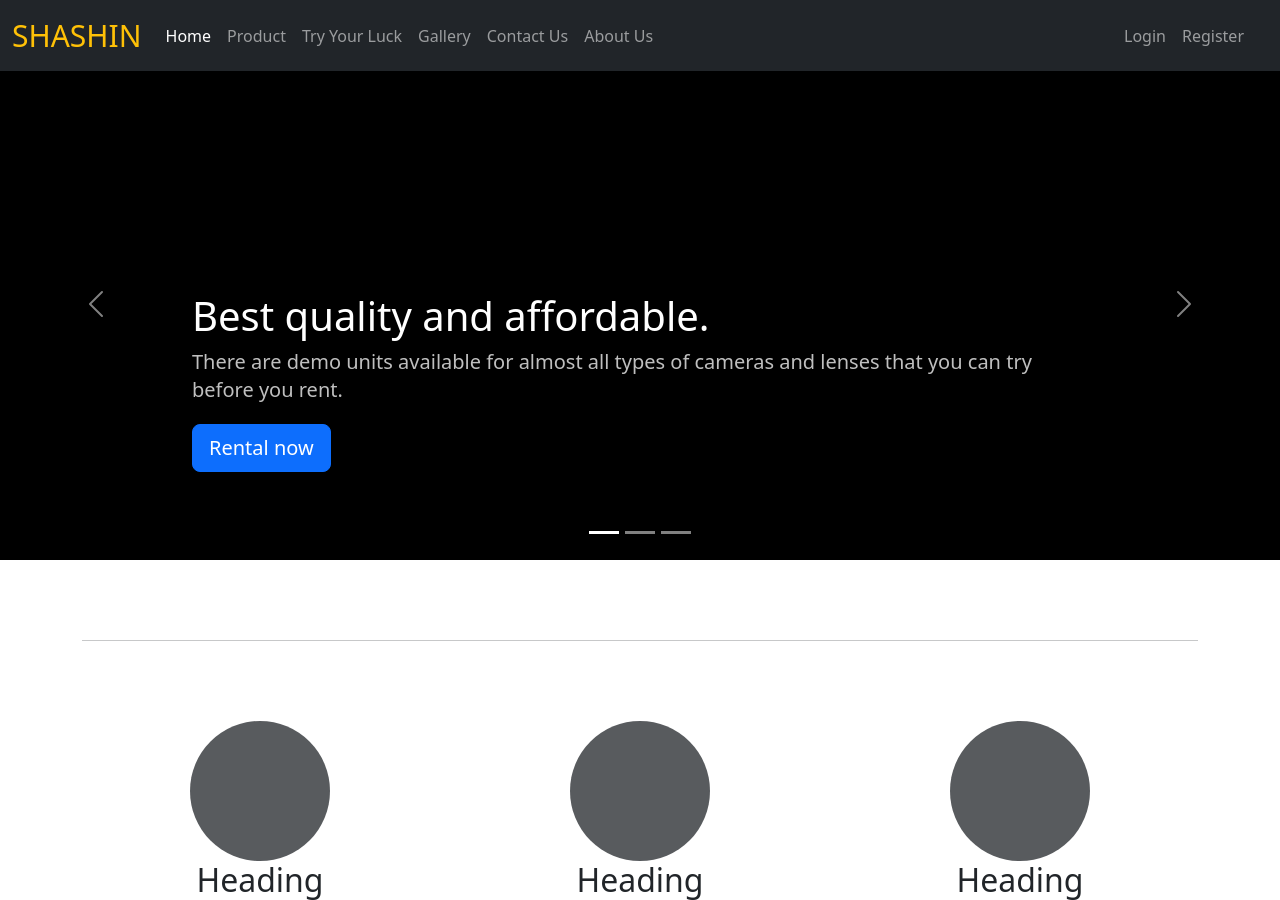
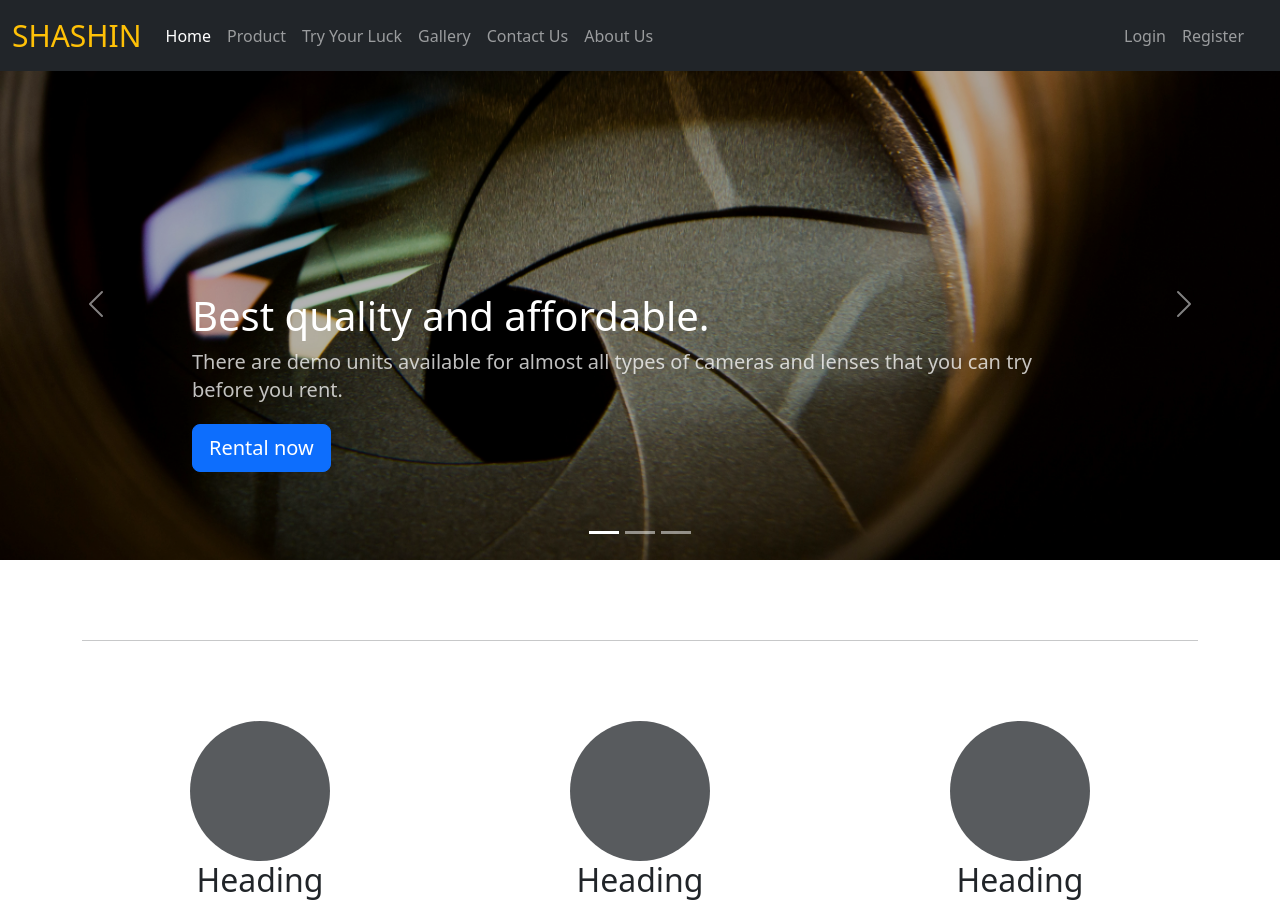
Before and after one commit to ysmnababan/shashin, a PHP site: page / in a window 1280 px wide. Shown: the top 900 px of the page. Run offline with PHP 8.4, Linux system fonts and the light colour scheme.

Commit message:
feat: add carousel img

```diff
--- a/asset/css/style.css
+++ b/asset/css/style.css
@@ -1,6 +1,6 @@
 .body {
-  margin:0;
-  padding-bottom:0;
+  margin: 0;
+  padding-bottom: 0;
 }
 
 .bd {
@@ -11,3 +11,27 @@
   color: red;
   font-size: 0.8em;
 }
+
+.carousel-item {
+  position: relative;
+  background-position: center; /* Center the background image horizontally */
+  background-size: cover; /* Cover the entire container */
+}
+
+.carousel-item::before {
+  content: "";
+  position: absolute;
+  top: 0;
+  left: 0;
+  width: 100%;
+  height: 100%;
+  background-color: rgba(0, 0, 0, 0.3); /* Adjust opacity as needed */
+}
+
+.carousel-item img {
+  /* width: 100%;
+  height: auto;
+  position: relative;
+  z-index: -1; */
+  display: none;
+}
--- a/index.php
+++ b/index.php
@@ -200,17 +200,14 @@ if (isset($_SESSION['fname'])) {
     </header>
 
     <main>
-        <div id="myCarousel" class="carousel slide mb-6" data-bs-ride="carousel">
+        <div id="myCarousel" class="carousel slide mb-6 aspect-ratio-16x9" data-bs-ride="carousel">
             <div class="carousel-indicators">
                 <button type="button" data-bs-target="#myCarousel" data-bs-slide-to="0" class="active" aria-current="true" aria-label="Slide 1"></button>
                 <button type="button" data-bs-target="#myCarousel" data-bs-slide-to="1" aria-label="Slide 2"></button>
                 <button type="button" data-bs-target="#myCarousel" data-bs-slide-to="2" aria-label="Slide 3"></button>
             </div>
             <div class="carousel-inner">
-                <div class="carousel-item active">
-                    <svg class="bd-placeholder-img" width="100%" height="100%" xmlns="http://www.w3.org/2000/svg" aria-hidden="true" preserveAspectRatio="xMidYMid slice" focusable="false">
-                        <rect width="100%" height="100%" fill="var(--bs-primary-color)" />
-                    </svg>
+                <div class="carousel-item active" style="background-image:url('./asset/images/lens.jpg');">
                     <div class="container">
                         <div class="carousel-caption text-start">
                             <h1>Best quality and affordable.</h1>
@@ -219,10 +216,7 @@ if (isset($_SESSION['fname'])) {
                         </div>
                     </div>
                 </div>
-                <div class="carousel-item">
-                    <svg class="bd-placeholder-img" width="100%" height="100%" xmlns="http://www.w3.org/2000/svg" aria-hidden="true" preserveAspectRatio="xMidYMid slice" focusable="false">
-                        <rect width="100%" height="100%" fill="var(--bs-secondary-color)" />
-                    </svg>
+                <div class="carousel-item" style="background-image:url('./asset/images/camera.jpg');">
                     <div class="container">
                         <div class="carousel-caption">
                             <h1>Rent at a reasonable price.</h1>
@@ -231,11 +225,8 @@ if (isset($_SESSION['fname'])) {
                         </div>
                     </div>
                 </div>
-                <div class="carousel-item">
-                    <svg class="bd-placeholder-img" width="100%" height="100%" xmlns="http://www.w3.org/2000/svg" aria-hidden="true" preserveAspectRatio="xMidYMid slice" focusable="false">
-                        <rect width="100%" height="100%" fill="var(--bs-secondary-color)" />
-                    </svg>
-                    <div class="container">
+                <div class="carousel-item" style="background-image:url('./asset/images/strap.jpg');">
+                    <div class="container" >
                         <div class="carousel-caption text-end">
                             <h1>More than 50 years of experience.</h1>
                             <p>Best camera rental shop in Indonesia and has handled so many clients throughout Indonesia</p>
```
Also changed, not shown: asset/images/strap.jpg (added), 1 other file.
